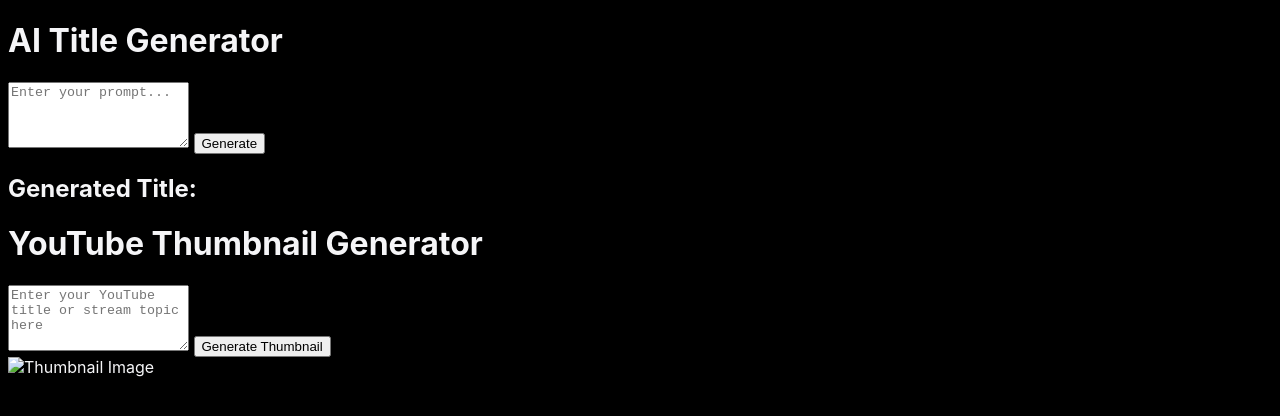
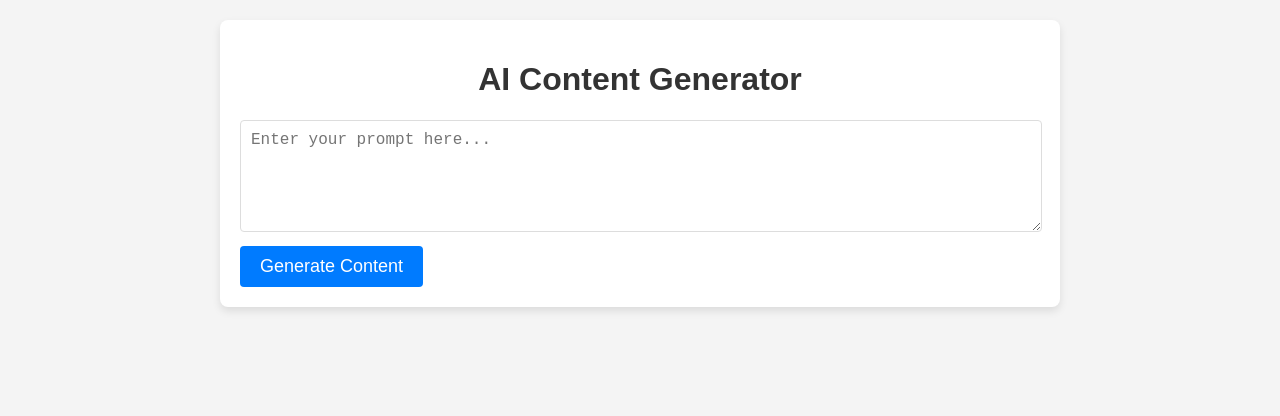
Before and after one commit to mxbikes-net/scrallex.com, a plain HTML site: page index.html in a window 1280 px wide. Drawn offline with Linux system fonts and the light colour scheme.

Commit message:
Update index.html

```diff
--- a/index.html
+++ b/index.html
@@ -3,76 +3,150 @@
 <head>
     <meta charset="UTF-8">
     <meta name="viewport" content="width=device-width, initial-scale=1.0">
-  <title>Scrallex - Generate AI Title & YouTube Thumbnail</title>
+    <title>AI Content Generator</title>
     <style>
-    /* Add your styles here */
+        body {
+            font-family: 'Arial', sans-serif;
+            background-color: #f4f4f4;
+            color: #333;
+            margin: 0;
+            padding: 0;
+            display: flex;
+            flex-direction: column;
+            align-items: center;
+            justify-content: flex-start;
+            height: 100vh;
+        }
+
+        .container {
+            width: 80%;
+            max-width: 800px;
+            margin: 20px auto;
+            padding: 20px;
+            background-color: #fff;
+            border-radius: 8px;
+            box-shadow: 0 4px 8px rgba(0, 0, 0, 0.1);
+        }
+
+        h1 {
+            color: #333;
+            text-align: center;
+        }
+
+        textarea {
+            width: calc(100% - 20px);
+            padding: 10px;
+            margin-bottom: 10px;
+            border: 1px solid #ddd;
+            border-radius: 4px;
+            font-size: 16px;
+            resize: vertical;
+        }
+
+        button {
+            background-color: #007bff;
+            color: #fff;
+            border: none;
+            padding: 10px 20px;
+            border-radius: 4px;
+            font-size: 18px;
+            cursor: pointer;
+            transition: background-color 0.3s ease;
+        }
+
+        button:hover {
+            background-color: #0056b3;
+        }
+
         #loader {
             display: none;
-      font-size: 16px;
-      color: #fff;
             text-align: center;
+            margin-bottom: 20px;
+        }
+
+        #outputContainer {
             margin-top: 20px;
         }
-    /* Additional styles from remote changes */
-    body {
-      font-family: 'SF Pro Display', sans-serif;
-      background-color: #000;
-      color: #f5f5f7;
+
+        .output-section {
+            margin-bottom: 20px;
+            padding: 10px;
+            border: 1px solid #ddd;
+            border-radius: 4px;
+            background-color: #f9f9f9;
         }
-    /* Other styling from remote */
+
+        .output-section h3 {
+            margin-top: 0;
+            color: #007bff;
+        }
+
+        .thumbnail-placeholder {
+            width: 100%;
+            height: 200px;
+            background-color: #eee;
+            border: 1px solid #ddd;
+            border-radius: 4px;
+            display: flex;
+            align-items: center;
+            justify-content: center;
+            color: #999;
+            font-size: 18px;
+        }
     </style>
 </head>
 <body>
     <div class="container">
-    <!-- AI Title Generator Section -->
-    <h1>AI Title Generator</h1>
-    <textarea id="promptInput" placeholder="Enter your prompt..." rows="4"></textarea>
-    <button id="generateBtn">Generate</button>
+        <h1>AI Content Generator</h1>
+        <textarea id="promptInput" placeholder="Enter your prompt here..." rows="5"></textarea>
+        <button id="generateBtn">Generate Content</button>
+
         <div id="loader">Generating...</div>
-    <div id="outputContainer" class="hidden">
-      <h2>Generated Title:</h2>
+
+        <div id="outputContainer" style="display: none;">
+            <div class="output-section">
+                <h3>Generated Title</h3>
                 <div id="styledTitle"></div>
             </div>
-
-    <!-- YouTube Thumbnail Generator Section -->
-    <h1>YouTube Thumbnail Generator</h1>
-    <textarea id="promptInputThumbnail" class="apple-input w-full mb-6 resize-none" placeholder="Enter your YouTube title or stream topic here" rows="4"></textarea>
-    <button id="generateThumbnailBtn">Generate Thumbnail</button>
-    <div id="thumbnailOutput" class="hidden">
-      <div class="image-wrapper youtube">
-        <img id="thumbnailImage" src="" alt="Thumbnail Image" class="rounded-xl">
+            <div class="output-section">
+                <h3>Generated Description</h3>
+                <div id="description"></div>
+            </div>
+            <div class="output-section">
+                <h3>Generated Thumbnail</h3>
+                <div class="thumbnail-placeholder">Thumbnail Placeholder</div>
+            </div>
         </div>
     </div>
 
-  </div>
-
     <script>
-    // AI Title Generator Functionality
         const generateBtn = document.getElementById('generateBtn');
         const promptInput = document.getElementById('promptInput');
         const outputContainer = document.getElementById('outputContainer');
         const loader = document.getElementById('loader');
+        const styledTitle = document.getElementById('styledTitle');
+        const description = document.getElementById('description');
 
         generateBtn.addEventListener('click', async () => {
             const prompt = promptInput.value;
 
-      // Show loader
             loader.style.display = 'block';
+            outputContainer.style.display = 'none';
 
             try {
-        // Send the prompt to the backend API for AI Title generation
                 const response = await fetch('http://localhost:3000/api/generate', {
                     method: 'POST',
-          headers: { 'Content-Type': 'application/json' },
+                    headers: {
+                        'Content-Type': 'application/json',
+                    },
                     body: JSON.stringify({ prompt: prompt }),
                 });
 
                 const data = await response.json();
                 if (data.result) {
-          // Display the result
-          const styledTitle = document.getElementById('styledTitle');
                     styledTitle.textContent = data.result;
-          outputContainer.classList.remove('hidden');
+                    description.textContent = "Generated description will go here..."; // Placeholder
+                    outputContainer.style.display = 'block';
                 }
             } catch (error) {
                 console.error('Error:', error);
@@ -80,20 +154,6 @@
                 loader.style.display = 'none';
             }
         });
-
-    // YouTube Thumbnail Generator Functionality
-    const generateThumbnailBtn = document.getElementById('generateThumbnailBtn');
-    const promptInputThumbnail = document.getElementById('promptInputThumbnail');
-    const thumbnailOutput = document.getElementById('thumbnailOutput');
-    const thumbnailImage = document.getElementById('thumbnailImage');
-
-    generateThumbnailBtn.addEventListener('click', async () => {
-      const prompt = promptInputThumbnail.value;
-      // Simulate thumbnail generation
-      const imageUrl = `https://via.placeholder.com/1920x1080.png?text=${encodeURIComponent(prompt)}`;
-      thumbnailImage.src = imageUrl;
-      thumbnailOutput.classList.remove('hidden');
-    });
     </script>
 </body>
 </html>
```
Lines whose indentation alone changed are shown as unchanged.
